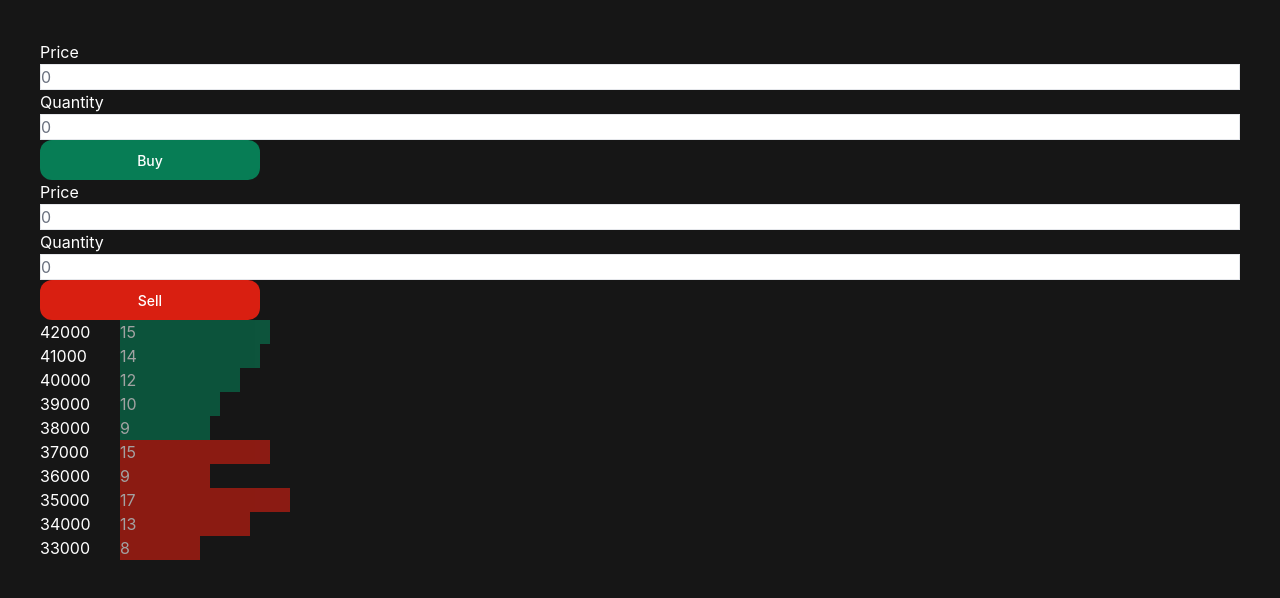
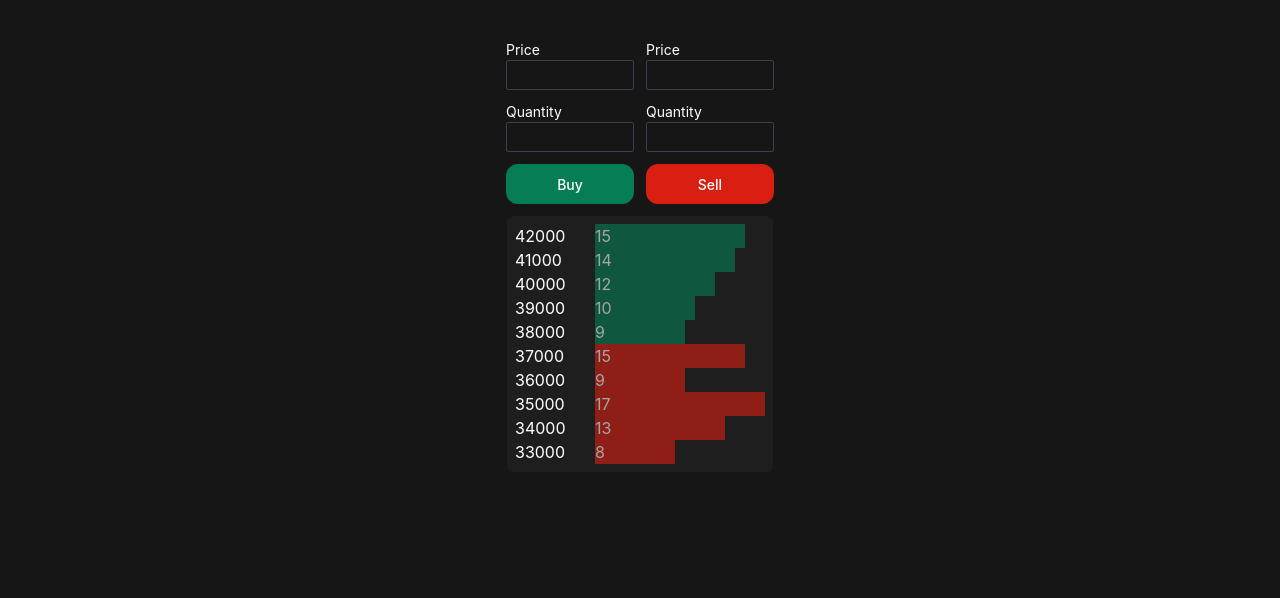
Before and after one commit to cuongcode/interview, a React (Create React App) app: page / in a window 1280 px wide. Shown: the top 598 px of the page. Built offline with nearby package versions, Linux system fonts and the light colour scheme.

Commit message:
fix style

```diff
--- a/src/App.tsx
+++ b/src/App.tsx
@@ -1,82 +1,101 @@
-import React, { useState } from 'react';
-import { Wall, Button } from './components';
+import React, { useState } from "react";
+import { Wall, Button, BaseInput } from "./components";
 
 const BUYCOL = [
-  {price: 42000, number: 15},
-  {price: 41000, number: 14},
-  {price: 40000, number: 12},
-  {price: 39000, number: 10},
-  {price: 38000, number: 9},
-]
+  { price: 42000, number: 15 },
+  { price: 41000, number: 14 },
+  { price: 40000, number: 12 },
+  { price: 39000, number: 10 },
+  { price: 38000, number: 9 },
+];
 const SELLCOL = [
-  {price: 37000, number: 15},
-  {price: 36000, number: 9},
-  {price: 35000, number: 17},
-  {price: 34000, number: 13},
-  {price: 33000, number: 8},
-]
+  { price: 37000, number: 15 },
+  { price: 36000, number: 9 },
+  { price: 35000, number: 17 },
+  { price: 34000, number: 13 },
+  { price: 33000, number: 8 },
+];
 
 function App() {
-const [buyCol, setBuyCol] = useState(BUYCOL)
-const [sellCol, setSellCol] = useState(SELLCOL)
-const [buyPrice, setBuyPrice] = useState(0)
-const [sellPrice, setSellPrice] = useState(0)
-const [buyCount, setBuyCount] = useState(0)
-const [sellCount, setSellCount] = useState(0)
+  const [buyCol, setBuyCol] = useState(BUYCOL);
+  const [sellCol, setSellCol] = useState(SELLCOL);
+  const [buyPrice, setBuyPrice] = useState("");
+  const [sellPrice, setSellPrice] = useState("");
+  const [buyCount, setBuyCount] = useState("");
+  const [sellCount, setSellCount] = useState("");
 
   const _onAddBuy = () => {
-  _onAddPriceLevel(buyPrice, buyCount, buyCol, setBuyCol)
-}
+    _onAddPriceLevel(buyPrice, buyCount, buyCol, setBuyCol);
+  };
 
   const _onAddSell = () => {
-  _onAddPriceLevel(sellPrice, sellCount, sellCol, setSellCol)
+    _onAddPriceLevel(sellPrice, sellCount, sellCol, setSellCol);
+  };
+
+  const _onAddPriceLevel = (
+    priceString: any,
+    countString: any,
+    col: any,
+    setCol: any
+  ) => {
+    const price = +priceString;
+    const count = +countString;
+    if (price > 0 && count > 0) {
+      const buyPriceLevels = col.map((priceLevel: any) => priceLevel.price);
+      if (buyPriceLevels.includes(price)) {
+        const updatedBuyCol = col.map((priceLevel: any) => {
+          if (price === priceLevel.price) {
+            return { ...priceLevel, number: priceLevel.number + count };
           }
-
-const _onAddPriceLevel = (price:any, count:any, col:any, setCol:any) => {
-  if (price > 0 && count > 0 ) {
-    const buyPriceLevels = col.map((priceLevel:any)=>priceLevel.price)
-    if (buyPriceLevels.includes(price)) {
-      const updatedBuyCol =  col.map((priceLevel:any) => {
-        if (price === priceLevel.price) {
-          return (
-            {...priceLevel, number: priceLevel.number + count}
-          )
-        }
-        return priceLevel
-      })
-      setCol(updatedBuyCol)
+          return priceLevel;
+        });
+        setCol(updatedBuyCol);
       } else {
-      const updatedBuyCol = [...col, {price: price, number: count}]
+        const updatedBuyCol = [...col, { price: price, number: count }];
         updatedBuyCol.sort((a, b) => {
-        return b.price - a.price
-      })
-      setCol(updatedBuyCol)
+          return b.price - a.price;
+        });
+        setCol(updatedBuyCol);
       }
     }
-  return
-}
+    return;
+  };
 
   return (
-    <div className="p-10 bg-background-black text-white h-screen">
-      <div className='flex flex-col'>
-        <div>Price</div>
-        <input type="number" className='border border-gray-200 text-gray-500' value={buyPrice} onChange={(e) => setBuyPrice(Number(e.target.value))}/>
-        <div>Quantity</div>
-        <input type="number" className='border border-gray-200 text-gray-500' value={buyCount} onChange={(e) => setBuyCount(Number(e.target.value))}/>
-        <Button preset='success' text='Buy' onClick={_onAddBuy} />
+    <div className="flex flex-col gap-3 items-center p-10 bg-background-black text-white h-screen">
+      <div className="flex gap-3 max-w-xl">
+        <div className="flex flex-col gap-3">
+          <BaseInput
+            title="Price"
+            value={buyPrice}
+            onChange={(e) => setBuyPrice(e.target.value.replace(/\D/g, ""))}
+          />
+          <BaseInput
+            title="Quantity"
+            value={buyCount}
+            onChange={(e) => setBuyCount(e.target.value.replace(/\D/g, ""))}
+          />
+          <Button preset="success" text="Buy" onClick={_onAddBuy} />
         </div>
 
-      <div className='flex flex-col'>
-        <div>Price</div>
-        <input type="number" className='border border-gray-200 text-gray-500' value={sellPrice} onChange={(e) => setSellPrice(Number(e.target.value))}/>
-        <div>Quantity</div>
-        <input type="number" className='border border-gray-200 text-gray-500' value={sellCount} onChange={(e) => setSellCount(Number(e.target.value))}/>
-        <Button preset='error' text='Sell' onClick={_onAddSell} />
+        <div className="flex flex-col gap-3">
+          <BaseInput
+            title="Price"
+            value={sellPrice}
+            onChange={(e) => setSellPrice(e.target.value.replace(/\D/g, ""))}
+          />
+          <BaseInput
+            title="Quantity"
+            value={sellCount}
+            onChange={(e) => setSellCount(e.target.value.replace(/\D/g, ""))}
+          />
+          <Button preset="error" text="Sell" onClick={_onAddSell} />
+        </div>
       </div>
 
-      <div className=''>
-        <Wall col={buyCol} preset='buy'/>
-        <Wall col={sellCol} preset='sell'/>
+      <div className="bg-neutral-800/50 p-2 rounded-md">
+        <Wall col={buyCol} preset="buy" />
+        <Wall col={sellCol} preset="sell" />
       </div>
     </div>
   );
--- a/src/components/button.tsx
+++ b/src/components/button.tsx
@@ -29,7 +29,7 @@ export const Button:FC<ButtonProps> = (props) => {
   );
 };
 
-const regularButton = 'rounded-[12px] w-[220px] h-[40px] text-p4 text-white font-medium focus:ring-[2px] focus:ring-offset-2 focus:ring-offset-background-black'
+const regularButton = 'rounded-xl h-10 text-p4 text-white font-medium focus:ring-[2px] focus:ring-offset-2 focus:ring-offset-background-black'
 
 const ButtonPreset = {
   base: '',
--- a/src/components/index.ts
+++ b/src/components/index.ts
@@ -2,3 +2,4 @@ export * from './candle'
 export * from './wall'
 export * from './button'
 export * from './text'
+export * from './input'
--- /dev/null
+++ b/src/components/input.tsx
@@ -0,0 +1,56 @@
+import clsx from "clsx";
+import type { FC, ReactNode } from "react";
+import React from "react";
+
+import { Text } from "./";
+
+interface BaseInputProps extends React.InputHTMLAttributes<HTMLInputElement> {
+  value?: string;
+  title?: string;
+  placeholder?: string;
+  errorText?: ReactNode | string;
+  className?: string;
+  onChange?: React.ChangeEventHandler<HTMLInputElement>;
+  disabled?: boolean;
+  prefix?: string;
+}
+
+export const BaseInput: FC<BaseInputProps> = (props) => {
+  const {
+    value,
+    title,
+    placeholder,
+    errorText,
+    className,
+    onChange,
+    disabled,
+    prefix,
+    ...rest
+  } = props;
+  return (
+    <div className="flex flex-col w-32">
+      <div className="text-sm">{title}</div>
+      <div
+        className={clsx(
+          "flex items-center gap-2 overflow-hidden border border-gray-700 rounded-sm",
+          className
+        )}
+      >
+        {prefix ? (
+          <div className="flex flex-1 items-center justify-center self-stretch bg-main-bbg px-4 text-sm font-light">
+            {prefix}
+          </div>
+        ) : null}
+        <input
+          type="text"
+          placeholder={placeholder}
+          className="min-w-0 w-full bg-transparent p-1 text-sm outline-none font-light placeholder:text-sm"
+          value={value}
+          onChange={onChange}
+          disabled={disabled}
+          {...rest}
+        />
+      </div>
+    </div>
+  );
+};
--- a/src/components/text.tsx
+++ b/src/components/text.tsx
@@ -22,6 +22,8 @@ const textPreset = {
   p4: 'text-p4',
   p5: 'text-p5',
   p6: 'text-p6',
+
+  error: 'text-error-100 text-p5',
 }
 
 export const Text:FC<TextProps> = (props) => {
```
Lines whose indentation alone changed are shown as unchanged.
